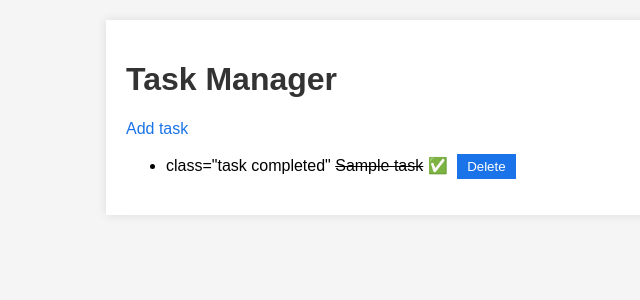
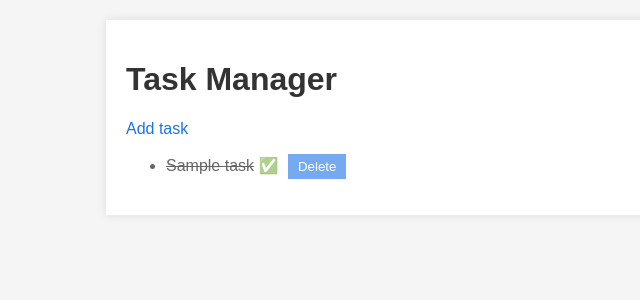
Before and after one commit to vinogrannia/task-manager-grapes, a Flask app: page / in a window 1280 px wide. Shown: the top 300 px of the page, without its empty margins (164-804 px from the left). Run offline with Flask 3, Linux system fonts and the light colour scheme; tables that the repository leaves empty hold one stand-in row (values such as "Sample post").

Commit message:
Fix task item classes for completed tasks

```diff
--- a/static/styles.css
+++ b/static/styles.css
@@ -34,3 +34,6 @@ button:hover {
 li {
     margin-bottom: 10px;
 }
+.task.completed {
+    opacity: 0.6;
+}
--- a/templates/index.html
+++ b/templates/index.html
@@ -4,17 +4,21 @@
    {% if tasks %}
       <ul>
         {% for task in tasks %}
-          <li>
+          <li class="task {% if task['completed'] %}completed{% endif %}">
             {% if task['completed'] %}
-              class="task completed"
               <s>{{ task['title'] }}</s> ✅
-              <form method="POST" action="/delete/{{ task['id'] }}" style="display:inline;"><button type="submit">Delete</button></form>
+              <form method="POST" action="/delete/{{ task['id'] }}" style="display:inline;">
+                  <button type="submit">Delete</button>
+              </form>
             {% else %}
               {{ task['title'] }}
-              class="task"
               <a href="/edit/{{ task['id'] }}">Edit</a>
-              <form method="POST" action="/complete/{{ task['id'] }}" style="display:inline;"><button type="submit">Complete</button></form>
-              <form method="POST" action="/delete/{{ task['id'] }}" style="display:inline;"><button type="submit">Delete</button></form>
+              <form method="POST" action="/complete/{{ task['id'] }}" style="display:inline;">
+                  <button type="submit">Complete</button>
+              </form>
+              <form method="POST" action="/delete/{{ task['id'] }}" style="display:inline;">
+                  <button type="submit">Delete</button>
+              </form>
             {% endif %}
           </li>
         {% endfor %}
```
